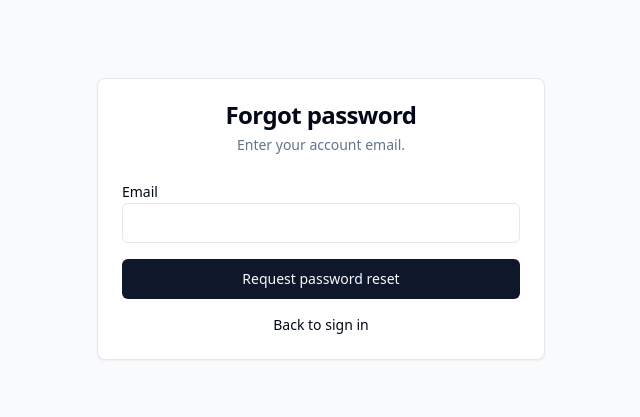
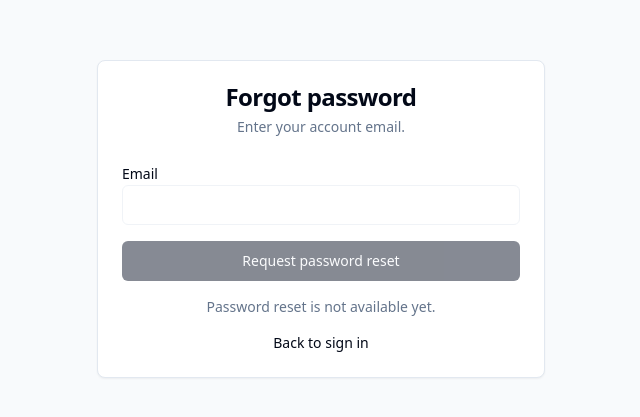
Before and after one commit to imAYUSH621/omnistu-superstore, a Next.js app: page /forgot-password in a window 1280 px wide. Shown: the part 181-598 px from the top of the page, without its empty margins (319-959 px from the left). Built offline with nearby package versions, Linux system fonts and the light colour scheme; no server answers.

Commit message:
Forgot password: disabled control and plain unavailable state when no delivery exists; remove support promise (#110)
Co-authored-by: Instinct Agent <agent@instinct.local>

```diff
--- a/app/(auth)/forgot-password/forgot-form.tsx
+++ b/app/(auth)/forgot-password/forgot-form.tsx
@@ -6,15 +6,20 @@ import { Input } from '@/components/ui/input';
 import { Label } from '@/components/ui/label';
 import { requestReset } from '@/lib/actions/password-reset.actions';
 
-export default function ForgotForm() {
+export default function ForgotForm({ available }: { available: boolean }) {
   const [data, action, pending] = useActionState(requestReset, { success: false, message: '' });
   return (
     <form action={action} className='space-y-4'>
       <div>
         <Label htmlFor='email'>Email</Label>
-        <Input id='email' name='email' type='email' required autoComplete='email' />
+        <Input id='email' name='email' type='email' required autoComplete='email' disabled={!available} />
       </div>
-      <Button disabled={pending} className='w-full'>{pending ? 'Working...' : 'Request password reset'}</Button>
+      <Button disabled={pending || !available} className='w-full'>{pending ? 'Working...' : 'Request password reset'}</Button>
+      {!available && (
+        <p className='text-sm text-center text-muted-foreground' role='status'>
+          Password reset is not available yet.
+        </p>
+      )}
       {data.message && <p className='text-sm text-center text-muted-foreground' role='status'>{data.message}</p>}
     </form>
   );
--- a/app/(auth)/forgot-password/page.tsx
+++ b/app/(auth)/forgot-password/page.tsx
@@ -2,10 +2,12 @@ import { Metadata } from 'next';
 import Link from 'next/link';
 import { Card, CardContent, CardDescription, CardHeader, CardTitle } from '@/components/ui/card';
 import ForgotForm from './forgot-form';
+import { devOutboxEnabled } from '@/lib/dev-outbox';
 
 export const metadata: Metadata = { title: 'Forgot password' };
 
 export default function ForgotPasswordPage() {
+  const available = devOutboxEnabled();
   return (
     <div className='w-full max-w-md mx-auto'>
       <Card>
@@ -14,7 +16,7 @@ export default function ForgotPasswordPage() {
           <CardDescription className='text-center'>Enter your account email.</CardDescription>
         </CardHeader>
         <CardContent className='space-y-4'>
-          <ForgotForm />
+          <ForgotForm available={available} />
           <div className='text-sm text-center'>
             <Link href='/sign-in' className='link'>Back to sign in</Link>
           </div>
--- a/lib/actions/password-reset.actions.ts
+++ b/lib/actions/password-reset.actions.ts
@@ -1,13 +1,15 @@
 'use server';
 
 import { z } from 'zod';
+import { devOutboxEnabled } from '@/lib/dev-outbox';
 import { consumePasswordReset, requestPasswordReset } from '@/lib/password-reset';
 
 const emailSchema = z.string().trim().toLowerCase().email();
-const GENERIC =
-  'Password reset emails are not being sent yet. If you cannot sign in, please contact support and we will help you reset it.';
+const GENERIC = 'If an account exists for that email, a reset link has been prepared in the development outbox.';
+const UNAVAILABLE = 'Password reset is not available yet.';
 
 export async function requestReset(_prev: unknown, formData: FormData) {
+  if (!devOutboxEnabled()) return { success: false, message: UNAVAILABLE };
   const parsed = emailSchema.safeParse(formData.get('email'));
   if (parsed.success) {
     try {
```
Also changed, not shown: 1 other file (tests, documents, lock files or other folders).
